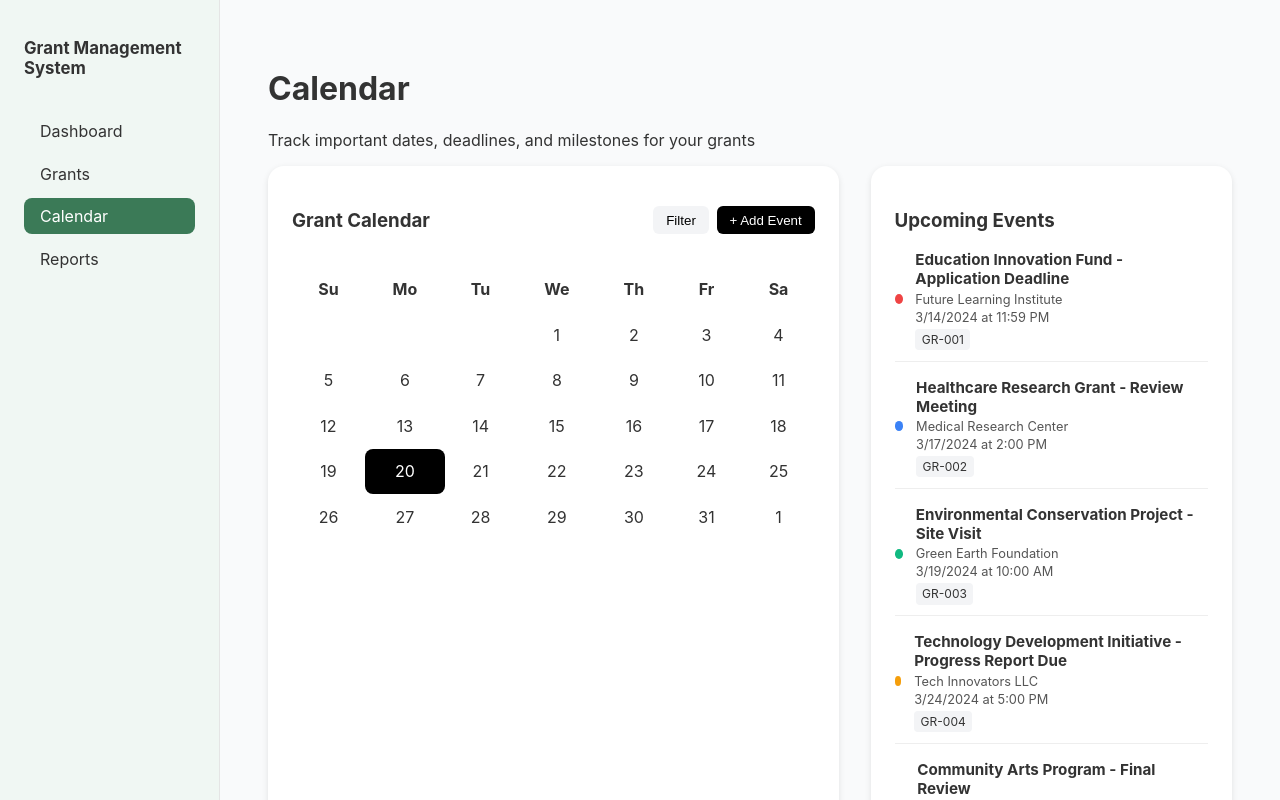
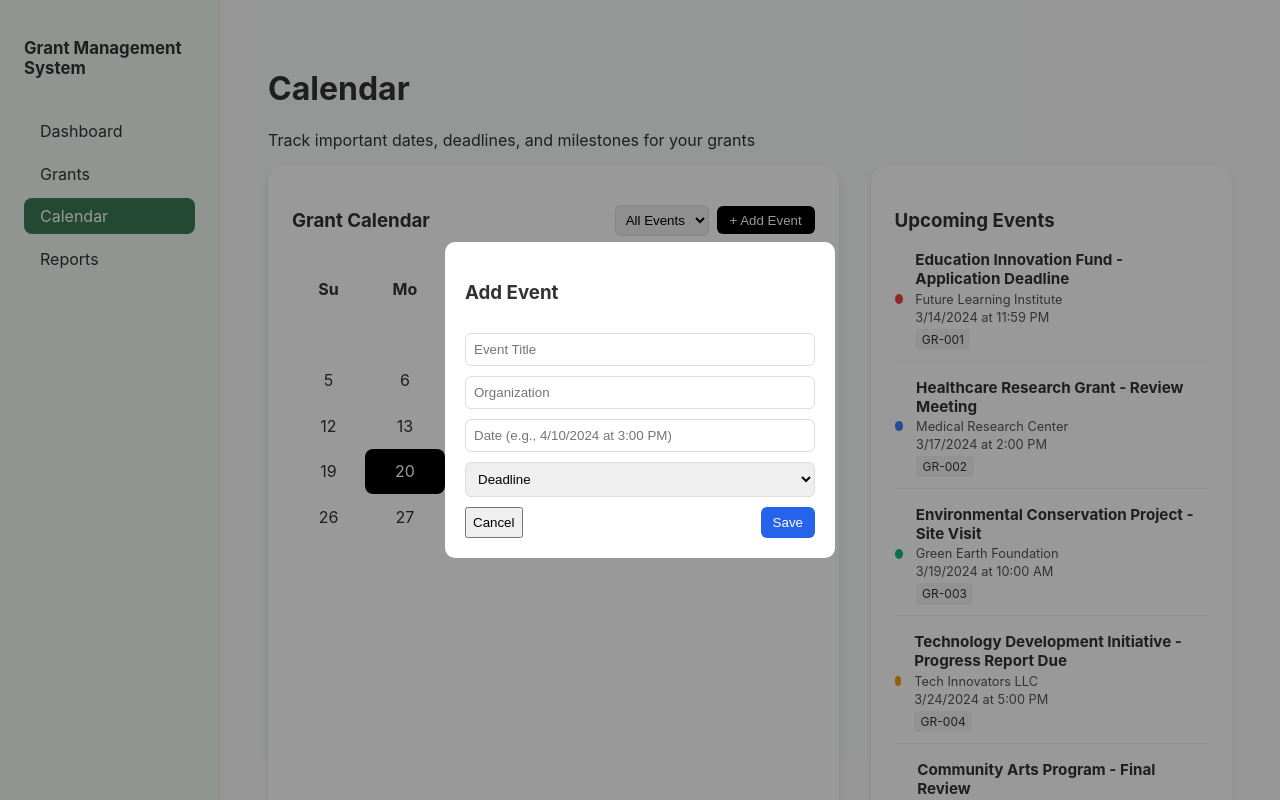
Before and after one commit to gracehrabikcs/grants-management-system, a React (Create React App) app: page /calendar in a window 1280 px wide. Both pictures are taken after a click on the button "+ Add Event". Built offline with nearby package versions, Linux system fonts and the light colour scheme.

Commit message:
Add calendar modal + filter functionality and should be complete for most part

```diff
--- a/src/pages/Calendar/Calendar.js
+++ b/src/pages/Calendar/Calendar.js
@@ -5,42 +5,39 @@ const Calendar = () => {
   const [selectedDate, setSelectedDate] = useState(new Date());
 
   const upcomingEvents = [
-    {
-      id: "GR-001",
-      title: "Education Innovation Fund - Application Deadline",
-      org: "Future Learning Institute",
-      date: "3/14/2024 at 11:59 PM",
-      type: "Deadline",
-    },
-    {
-      id: "GR-002",
-      title: "Healthcare Research Grant - Review Meeting",
-      org: "Medical Research Center",
-      date: "3/17/2024 at 2:00 PM",
-      type: "Review",
-    },
-    {
-      id: "GR-003",
-      title: "Environmental Conservation Project - Site Visit",
-      org: "Green Earth Foundation",
-      date: "3/19/2024 at 10:00 AM",
-      type: "Visit",
-    },
-    {
-      id: "GR-004",
-      title: "Technology Development Initiative - Progress Report Due",
-      org: "Tech Innovators LLC",
-      date: "3/24/2024 at 5:00 PM",
-      type: "Report",
-    },
-    {
-      id: "GR-005",
-      title: "Community Arts Program - Final Review",
-      org: "Creative Community Hub",
-      date: "3/27/2024 at 3:00 PM",
-      type: "Review",
-    },
+    { id: "GR-001", title: "Education Innovation Fund - Application Deadline", org: "Future Learning Institute", date: "3/14/2024 at 11:59 PM", type: "Deadline" },
+    { id: "GR-002", title: "Healthcare Research Grant - Review Meeting", org: "Medical Research Center", date: "3/17/2024 at 2:00 PM", type: "Review" },
+    { id: "GR-003", title: "Environmental Conservation Project - Site Visit", org: "Green Earth Foundation", date: "3/19/2024 at 10:00 AM", type: "Visit" },
+    { id: "GR-004", title: "Technology Development Initiative - Progress Report Due", org: "Tech Innovators LLC", date: "3/24/2024 at 5:00 PM", type: "Report" },
+    { id: "GR-005", title: "Community Arts Program - Final Review", org: "Creative Community Hub", date: "3/27/2024 at 3:00 PM", type: "Review" },
   ];
+
+  const [events, setEvents] = useState(upcomingEvents);
+  const [filterType, setFilterType] = useState("All");
+  const [showModal, setShowModal] = useState(false);
+
+  // Form fields
+  const [newEvent, setNewEvent] = useState({
+    title: "",
+    org: "",
+    date: "",
+    type: "Deadline",
+  });
+
+  const handleAddEvent = () => {
+    const event = {
+      ...newEvent,
+      id: `GR-${String(events.length + 1).padStart(3, "0")}`,
+    };
+    setEvents([...events, event]);
+    setShowModal(false);
+    setNewEvent({ title: "", org: "", date: "", type: "Deadline" });
+  };
+
+  const filteredEvents =
+    filterType === "All"
+      ? events
+      : events.filter((e) => e.type === filterType);
 
   return (
     <div className="calendar-page">
@@ -52,54 +49,52 @@ const Calendar = () => {
           <div className="calendar-header">
             <h3>Grant Calendar</h3>
             <div className="calendar-controls">
-              <button className="filter-btn">Filter</button>
-              <button className="add-event-btn">+ Add Event</button>
+              {/* ✅ Filter Dropdown */}
+              <select
+                className="filter-dropdown"
+                value={filterType}
+                onChange={(e) => setFilterType(e.target.value)}
+              >
+                <option value="All">All Events</option>
+                <option value="Deadline">Deadlines</option>
+                <option value="Review">Reviews</option>
+                <option value="Visit">Visits</option>
+                <option value="Report">Reports</option>
+              </select>
+
+              {/* ✅ Add Event Modal Trigger */}
+              <button className="add-event-btn" onClick={() => setShowModal(true)}>
+                + Add Event
+              </button>
             </div>
           </div>
 
-          {/* Simple monthly calendar placeholder */}
+          {/* Calendar Grid */}
           <div className="calendar-grid">
             <table>
               <thead>
                 <tr>
-                  <th>Su</th>
-                  <th>Mo</th>
-                  <th>Tu</th>
-                  <th>We</th>
-                  <th>Th</th>
-                  <th>Fr</th>
-                  <th>Sa</th>
+                  <th>Su</th><th>Mo</th><th>Tu</th><th>We</th><th>Th</th><th>Fr</th><th>Sa</th>
                 </tr>
               </thead>
               <tbody>
-                <tr>
-                  <td></td><td></td><td></td><td>1</td><td>2</td><td>3</td><td>4</td>
-                </tr>
-                <tr>
-                  <td>5</td><td>6</td><td>7</td><td>8</td><td>9</td><td>10</td><td>11</td>
-                </tr>
-                <tr>
-                  <td>12</td><td>13</td><td>14</td><td>15</td><td>16</td><td>17</td><td>18</td>
-                </tr>
-                <tr>
-                  <td>19</td>
-                  <td className="selected">20</td>
-                  <td>21</td><td>22</td><td>23</td><td>24</td><td>25</td>
-                </tr>
-                <tr>
-                  <td>26</td><td>27</td><td>28</td><td>29</td><td>30</td><td>31</td><td>1</td>
-                </tr>
+                <tr><td></td><td></td><td></td><td>1</td><td>2</td><td>3</td><td>4</td></tr>
+                <tr><td>5</td><td>6</td><td>7</td><td>8</td><td>9</td><td>10</td><td>11</td></tr>
+                <tr><td>12</td><td>13</td><td>14</td><td>15</td><td>16</td><td>17</td><td>18</td></tr>
+                <tr><td>19</td><td className="selected">20</td><td>21</td><td>22</td><td>23</td><td>24</td><td>25</td></tr>
+                <tr><td>26</td><td>27</td><td>28</td><td>29</td><td>30</td><td>31</td><td>1</td></tr>
               </tbody>
             </table>
           </div>
         </div>
 
-        {/* Upcoming events sidebar */}
+        {/* Events Sidebar */}
         <div className="upcoming-events">
           <h3>Upcoming Events</h3>
-          {upcomingEvents.map((event) => (
+
+          {filteredEvents.map((event) => (
             <div key={event.id} className="event-card">
-              <div className={`event-icon ${event.type.toLowerCase()}`}></div>
+              <div className={`event-icon ${event.type?.toLowerCase()}`}></div>
               <div className="event-details">
                 <h4>{event.title}</h4>
                 <p>{event.org}</p>
@@ -120,6 +115,49 @@ const Calendar = () => {
           </div>
         </div>
       </div>
+
+      {/* ✅ Modal */}
+      {showModal && (
+        <div className="modal-backdrop">
+          <div className="modal">
+            <h3>Add Event</h3>
+
+            <input
+              placeholder="Event Title"
+              value={newEvent.title}
+              onChange={(e) => setNewEvent({ ...newEvent, title: e.target.value })}
+            />
+
+            <input
+              placeholder="Organization"
+              value={newEvent.org}
+              onChange={(e) => setNewEvent({ ...newEvent, org: e.target.value })}
+            />
+
+            <input
+              type="text"
+              placeholder="Date (e.g., 4/10/2024 at 3:00 PM)"
+              value={newEvent.date}
+              onChange={(e) => setNewEvent({ ...newEvent, date: e.target.value })}
+            />
+
+            <select
+              value={newEvent.type}
+              onChange={(e) => setNewEvent({ ...newEvent, type: e.target.value })}
+            >
+              <option value="Deadline">Deadline</option>
+              <option value="Review">Review</option>
+              <option value="Visit">Visit</option>
+              <option value="Report">Report</option>
+            </select>
+
+            <div className="modal-actions">
+              <button onClick={() => setShowModal(false)}>Cancel</button>
+              <button className="save-btn" onClick={handleAddEvent}>Save</button>
+            </div>
+          </div>
+        </div>
+      )}
     </div>
   );
 };
--- a/src/styles/Calendar.css
+++ b/src/styles/Calendar.css
@@ -130,3 +130,50 @@
 .dot.review { background: #3b82f6; }
 .dot.visit { background: #10b981; }
 .dot.report { background: #f59e0b; }
+
+
+/* Modal */
+.modal-backdrop {
+  position: fixed;
+  top: 0; left: 0;
+  width: 100vw; height: 100vh;
+  background: rgba(0,0,0,0.4);
+  display: flex; justify-content: center; align-items: center;
+  z-index: 1000;
+}
+
+.modal {
+  background: white;
+  padding: 20px;
+  width: 350px;
+  border-radius: 10px;
+  display: flex;
+  flex-direction: column;
+  gap: 10px;
+}
+
+.modal input, .modal select {
+  padding: 8px;
+  border: 1px solid #ddd;
+  border-radius: 6px;
+}
+
+.modal-actions {
+  display: flex;
+  justify-content: space-between;
+}
+
+.save-btn {
+  background:#2563eb;
+  color:white;
+  border:none;
+  padding:8px 12px;
+  border-radius:6px;
+  cursor:pointer;
+}
+
+.filter-dropdown {
+  padding:6px;
+  border-radius:6px;
+  border:1px solid #ddd;
+}
```
